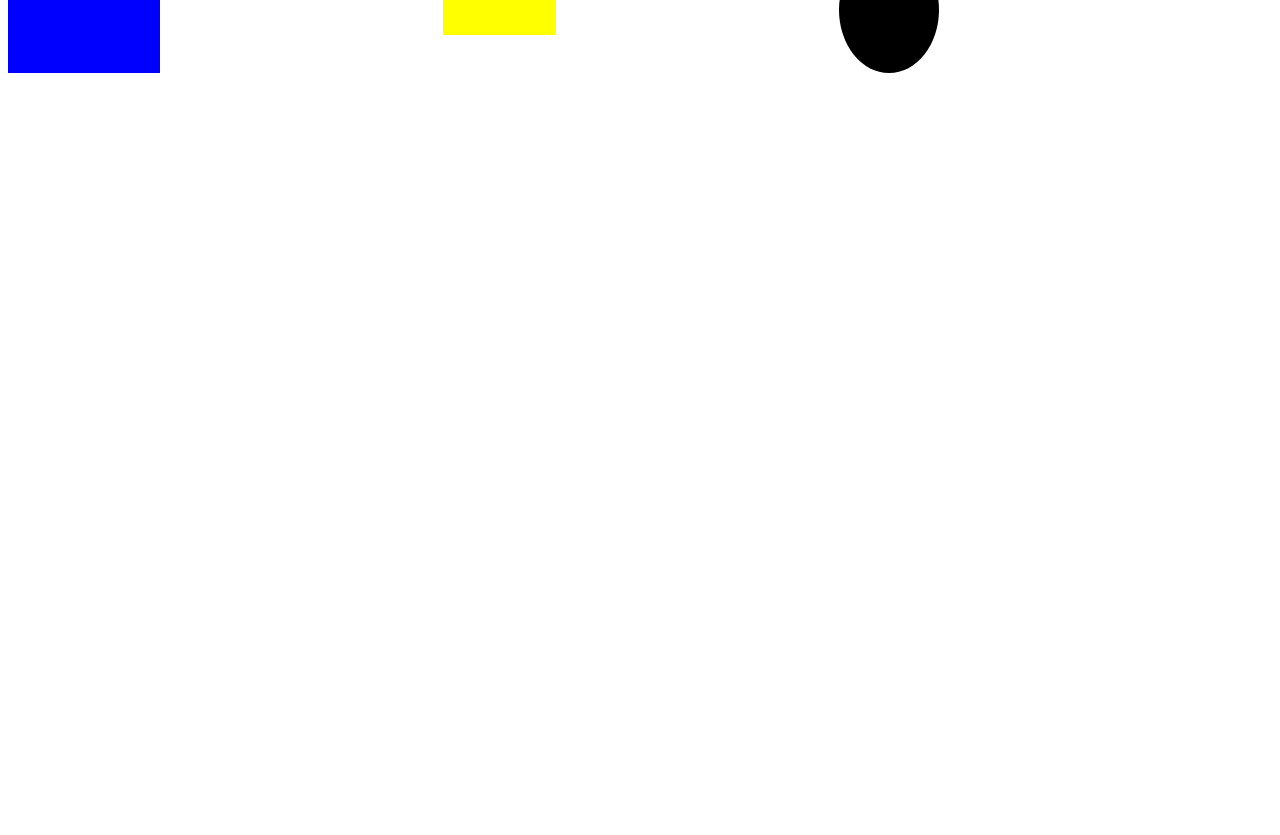
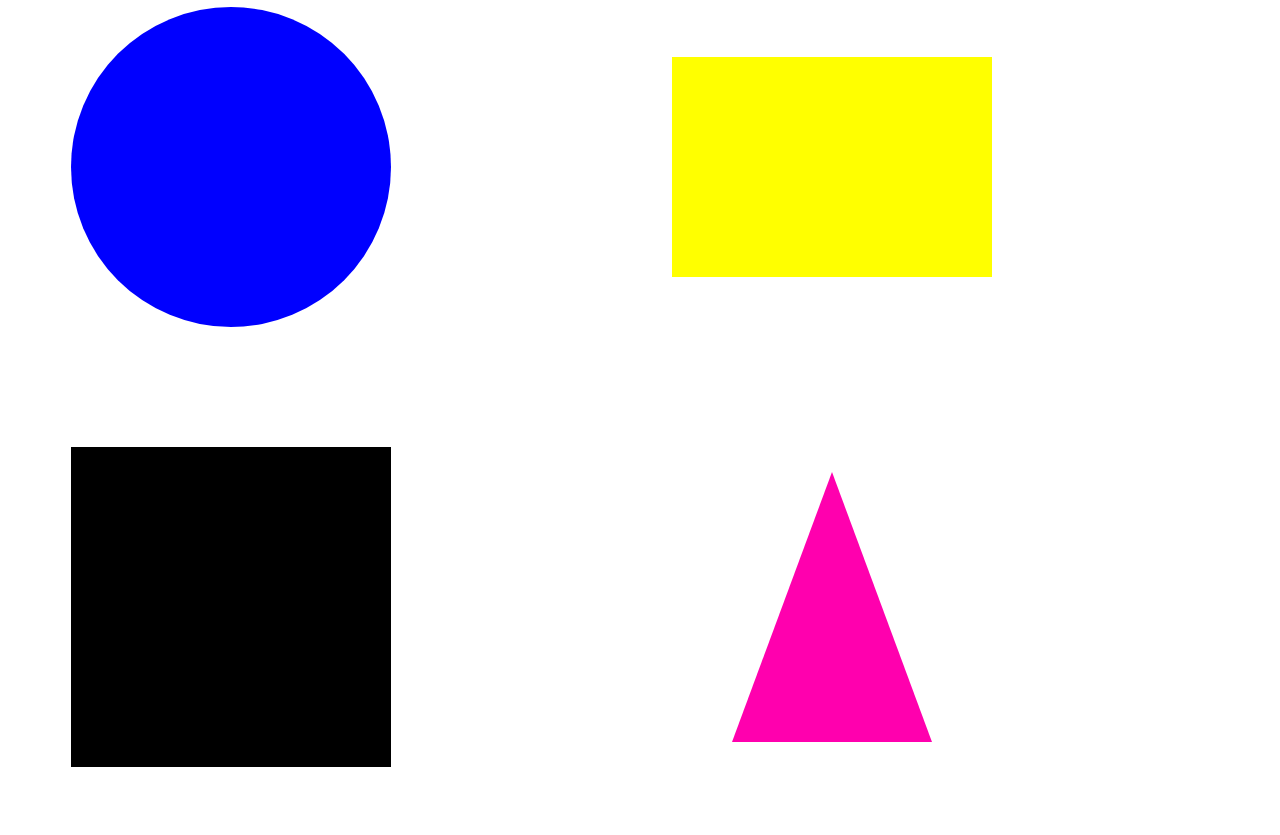
Before and after one commit to Herve176/htmlcss, a plain HTML site: page index.html in a window 1280 px wide. Shown: the part 112-947 px from the top of the page. Before the commit the page ends 800 px from the top, so only its background shows below. Drawn offline with Linux system fonts and the light colour scheme.

Commit message:
modified alittle bit some stuffs

```diff
--- a/index.html
+++ b/index.html
@@ -17,6 +17,8 @@
     <div class="parent2">
         <div class="square" ></div>
         <div class="rectangle" ></div>
+    </div>
+    <div class="parent3">
         <span class="circle" ></span>
         <div class="triangle" ></div>
     </div>
--- a/style.css
+++ b/style.css
@@ -1,14 +1,22 @@
 .parent{
     display: flex;  /*make element align horizoly*/
     /*flex-direction: column;*/ /*define how it is organise*/
-    justify-content: space-between;
+
 
 
 
 }
 .parent2{
     display: flex;
-    justify-content: space-between;
+    flex-direction: row;
+    margin-left: 5% ;
+
+
+}
+.parent3{
+    display: flex;
+    margin-left: 5%;
+
 }
 #yes,#ok,#ja{
 
@@ -32,29 +40,31 @@
 }
 .circle{
     background-color: black;
-    height: 100%;
-    width: 100px;
-    border-radius: 100%;
-    padding-top: 10%;
-    display: inline-block;
+    width: 200px;
+    height: 200px;
+    padding: 5%;
+    margin: 5% 0 ;
 }
-.triangle{
-
+.triangle {
     width: 0;
     height: 0;
-    border-left: 25px solid transparent;
-    border-right: 25px  solid transparent;
-    border-bottom: 50px solid rgb(255, 0, 174) ;
+    border-left: 100px solid transparent;
+    border-right: 100px solid transparent;
+    border-bottom: 270px solid rgb(255, 0, 174);
+    margin: auto;
 }
 .square{
     background-color: blue;
-    width: 12%;
-    padding-top: 9%;
+    height: 200px;
+    width: 200px;
+    border-radius: 100%;
+    padding: 5%;
+    margin: 5% 0;
 }
 .rectangle{
     background-color: yellow;
-    height: 9%;
-    width: 9%;
-    padding-top: 7%;
-
+    height: 100px;
+    width: 200px;
+    margin: auto;
+    padding: 5%;
 }
```
